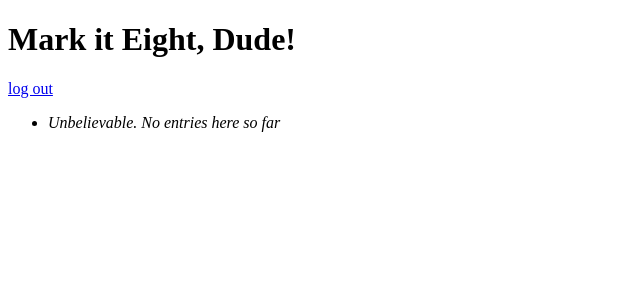
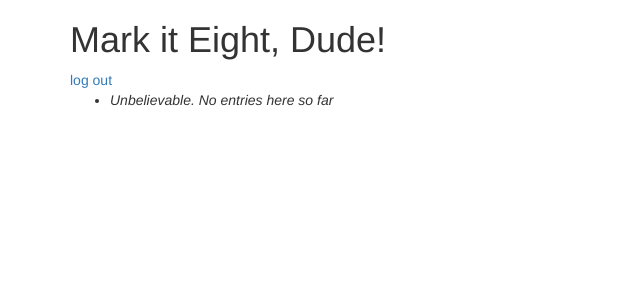
Before and after one commit to nherman/poolscore, a Flask app: page / in a window 1280 px wide. Shown: the top 300 px of the page, without its empty margins (0-640 px from the left). Run offline with Flask 2, Linux system fonts and the light colour scheme; the visitor is signed in with stand-in values (Sample User, id 1); data comes from the database, SQL or seed files in the repository; some libraries are stand-ins or nearby versions.

Commit message:
applied bootstrap template

```diff
--- a/poolscore/templates/master.html
+++ b/poolscore/templates/master.html
@@ -1,17 +1,43 @@
-<!doctype html>
+<!DOCTYPE html>
+<html lang="en">
+<head>
+    <meta charset="utf-8">
+    <meta http-equiv="X-UA-Compatible" content="IE=edge">
+    <meta name="viewport" content="width=device-width, initial-scale=1">
     <title>Scorekeeper</title>
-<!-- link rel=stylesheet type=text/css href="{{ url_for('static', filename='style.css') }}" -->
-<div class=page>
+
+    <!-- Bootstrap -->
+    <link rel="stylesheet" href="https://maxcdn.bootstrapcdn.com/bootstrap/3.3.0/css/bootstrap.min.css">
+    <!-- HTML5 shim and Respond.js for IE8 support of HTML5 elements and media queries -->
+    <!-- WARNING: Respond.js doesn't work if you view the page via file:// -->
+    <!--[if lt IE 9]>
+    <script src="https://oss.maxcdn.com/html5shiv/3.7.2/html5shiv.min.js"></script>
+    <script src="https://oss.maxcdn.com/respond/1.4.2/respond.min.js"></script>
+    <![endif]-->
+    <link rel=stylesheet type=text/css href="{{ url_for('static', filename='style.css') }}">
+</head>
+<body>
+    <div class="container">
         <h1>Mark it Eight, Dude!</h1>
-  <div class=metanav>
+
         {% if not session.activeuser %}
         <a href="{{ url_for('login') }}">log in</a>
         {% else %}
         <a href="{{ url_for('logout') }}">log out</a>
         {% endif %}
-  </div>
+
         {% for message in get_flashed_messages() %}
         <div class=flash>{{ message }}</div>
         {% endfor %}
         {% block body %}{% endblock %}
+
+
     </div>
+
+    <!-- TODO: Remove? -->
+    <!-- jQuery (necessary for Bootstrap's JavaScript plugins) -->
+    <script src="https://ajax.googleapis.com/ajax/libs/jquery/1.11.1/jquery.min.js"></script>
+    <!-- Include all compiled plugins (below), or include individual files as needed -->
+    <script src="js/bootstrap.min.js"></script>
+</body>
+</html>
```
Lines whose indentation alone changed are shown as unchanged.
